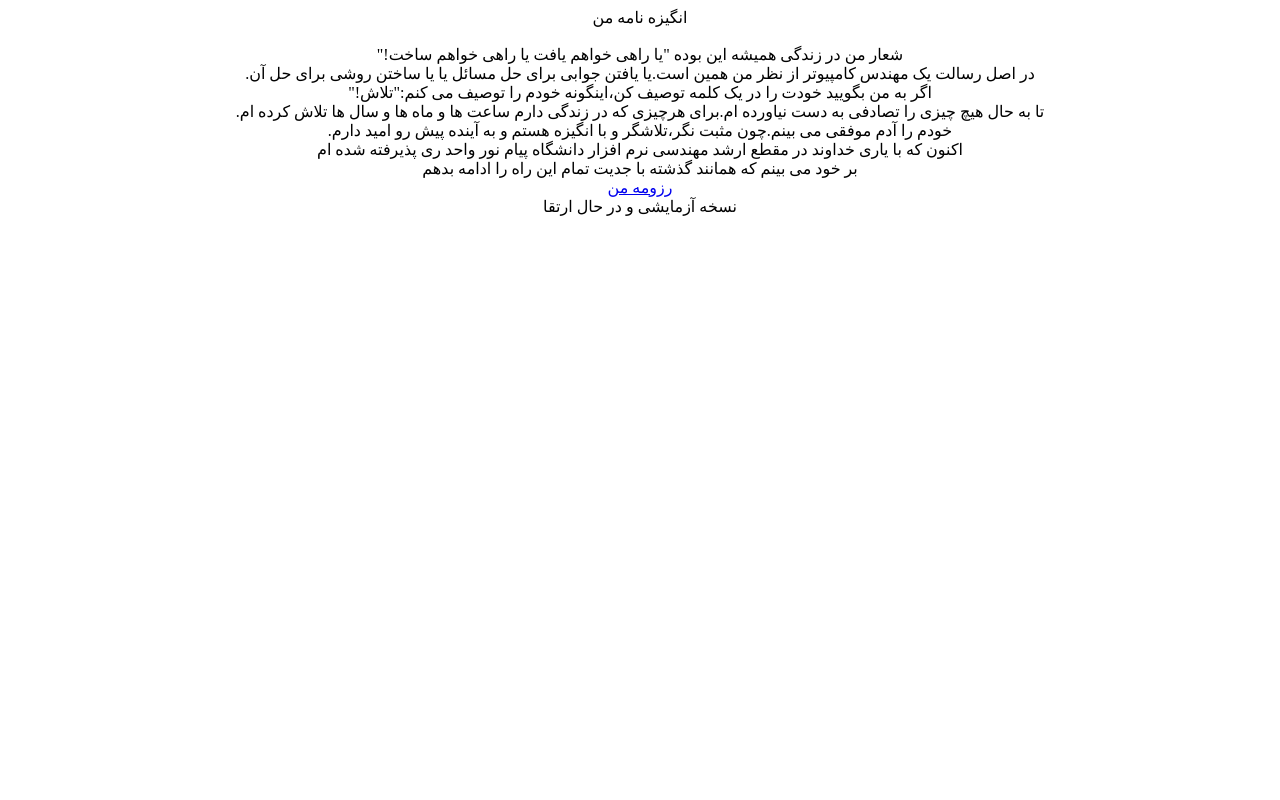
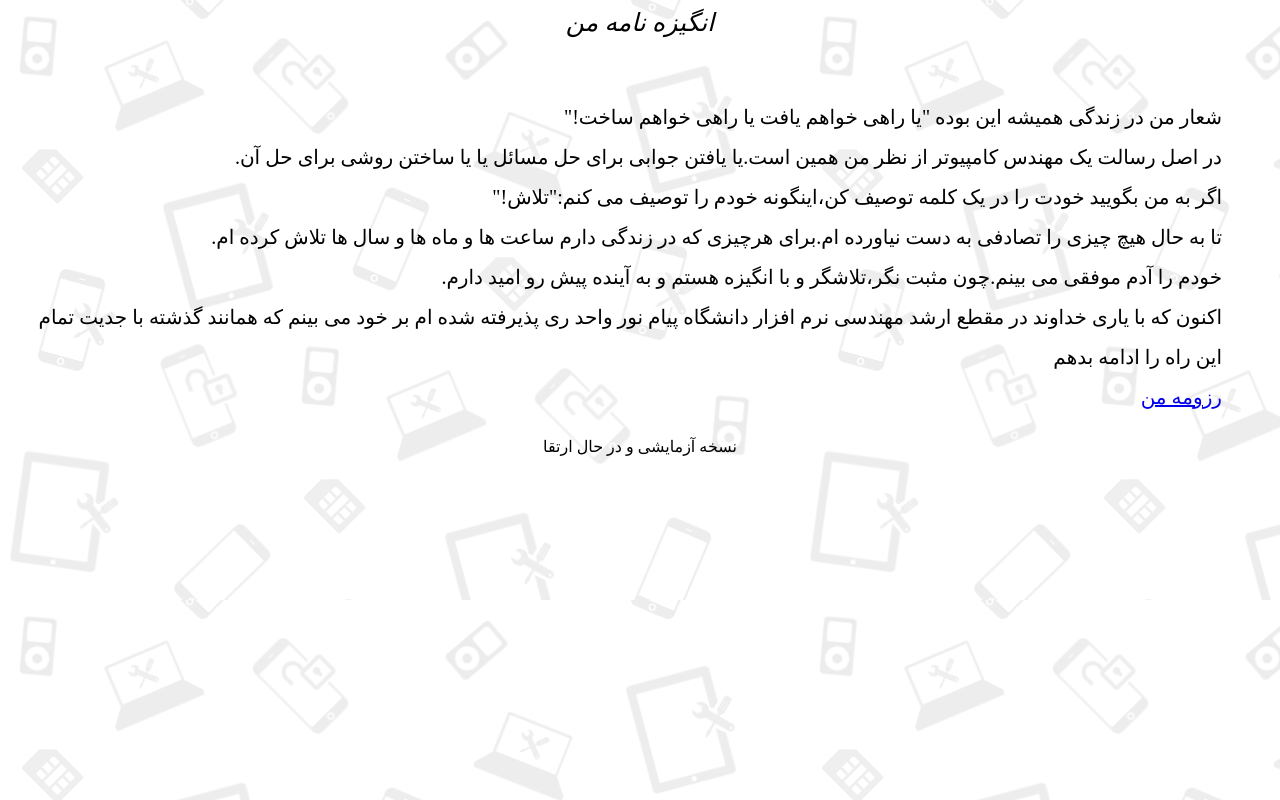
Before and after one commit to bahssanbeygi/SOP, a plain HTML site: page index.html in a window 1280 px wide. Drawn offline with Linux system fonts and the light colour scheme.

Commit message:
update sop

```diff
--- a/css/style.css
+++ b/css/style.css
@@ -1,4 +1,13 @@
 body{
     direction: rtl;
-    background-image: url('image\bg.png') transparent;
 }
+
+#sop-content{
+    line-height:2em;
+    margin-right: 50px;
+    font-size: 20px;
+}
+header{
+    font-size: 25px;
+    font-style: italic;
+}
--- a/index.html
+++ b/index.html
@@ -1,26 +1,30 @@
 <!DOCTYPE html>
 <html dir="rtl" lang="fa-IR">
 <head>
+    <link rel="stylesheet" href="css\style.css">
     <meta charset="UTF-8">
     <meta name="viewport" content="width=device-width, initial-scale=1.0">
     <title>انگیزه نامه من</title>
 </head>
-<body>
+<body background="image\bg.png">
 
 <div class="wrapper">
     <header>
     <center>انگیزه نامه من</header>
 
     <div class="content">
-    <center><br>شعار من در زندگی همیشه این بوده "یا راهی خواهم یافت یا راهی خواهم ساخت!"
+        <p id="sop-content">
+            <br>شعار من در زندگی همیشه این بوده "یا راهی خواهم یافت یا راهی خواهم ساخت!"
                 <br>در اصل رسالت یک مهندس کامپیوتر از نظر من همین است.یا یافتن جوابی برای حل مسائل یا یا ساختن روشی برای حل آن.
                 <br>اگر به من بگویید خودت را در یک کلمه توصیف کن،اینگونه خودم را توصیف می کنم:"تلاش!"
                 <br>تا به حال هیچ چیزی را تصادفی به دست نیاورده ام.برای هرچیزی که در زندگی دارم ساعت ها و ماه ها و سال ها تلاش کرده ام.
                 <br>خودم را آدم موفقی می بینم.چون مثبت نگر،تلاشگر و با انگیزه هستم و به آینده پیش رو امید دارم.
                 <br>اکنون که با یاری خداوند در مقطع ارشد مهندسی نرم افزار دانشگاه پیام نور واحد ری پذیرفته شده ام
-    <br>بر خود می بینم که همانند گذشته با جدیت تمام این راه را ادامه بدهم
+                بر خود می بینم که همانند گذشته با جدیت تمام این راه را ادامه بدهم
                 <br>
                 <a href="https://bahssanbeygi.github.io/resume/">رزومه من</a>
+        </p>
+
 
     </div></div>
 
```
Also changed, not shown: image/bg.png (added). Lines whose indentation alone changed are shown as unchanged.
